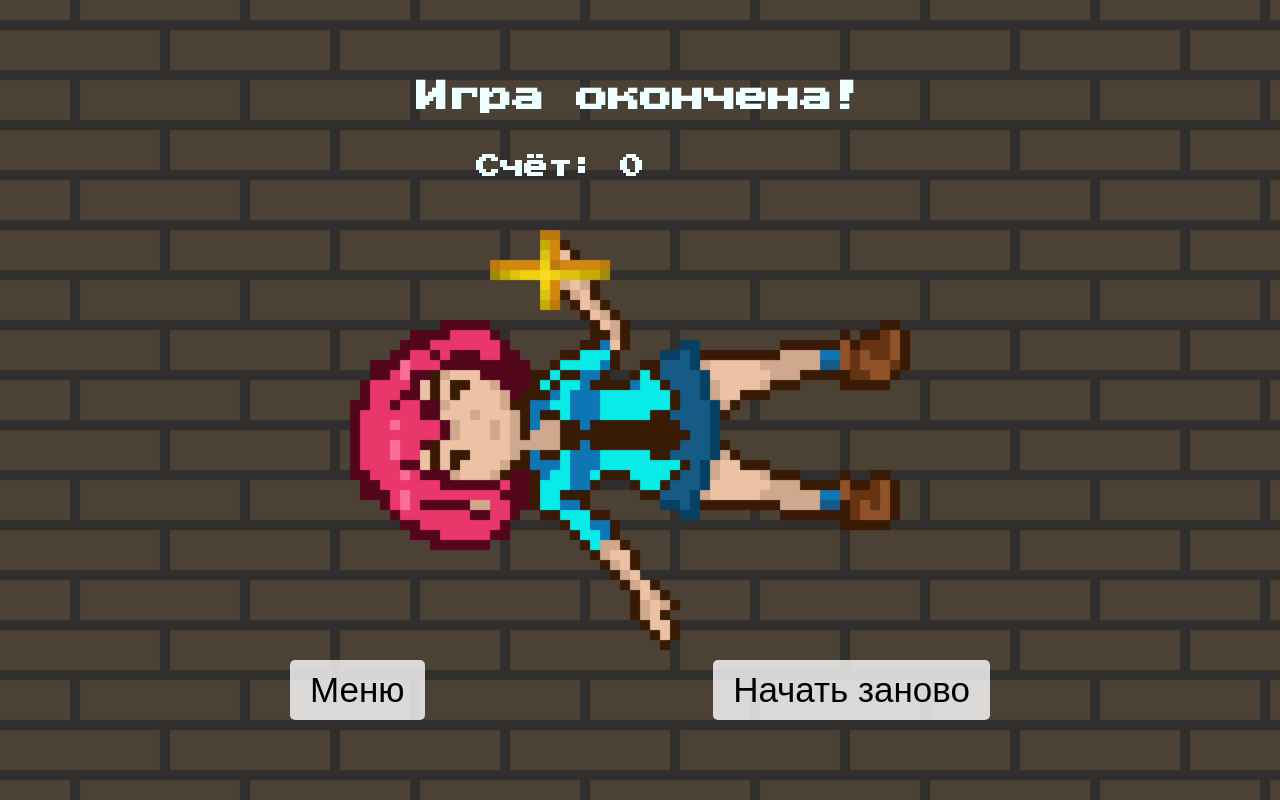
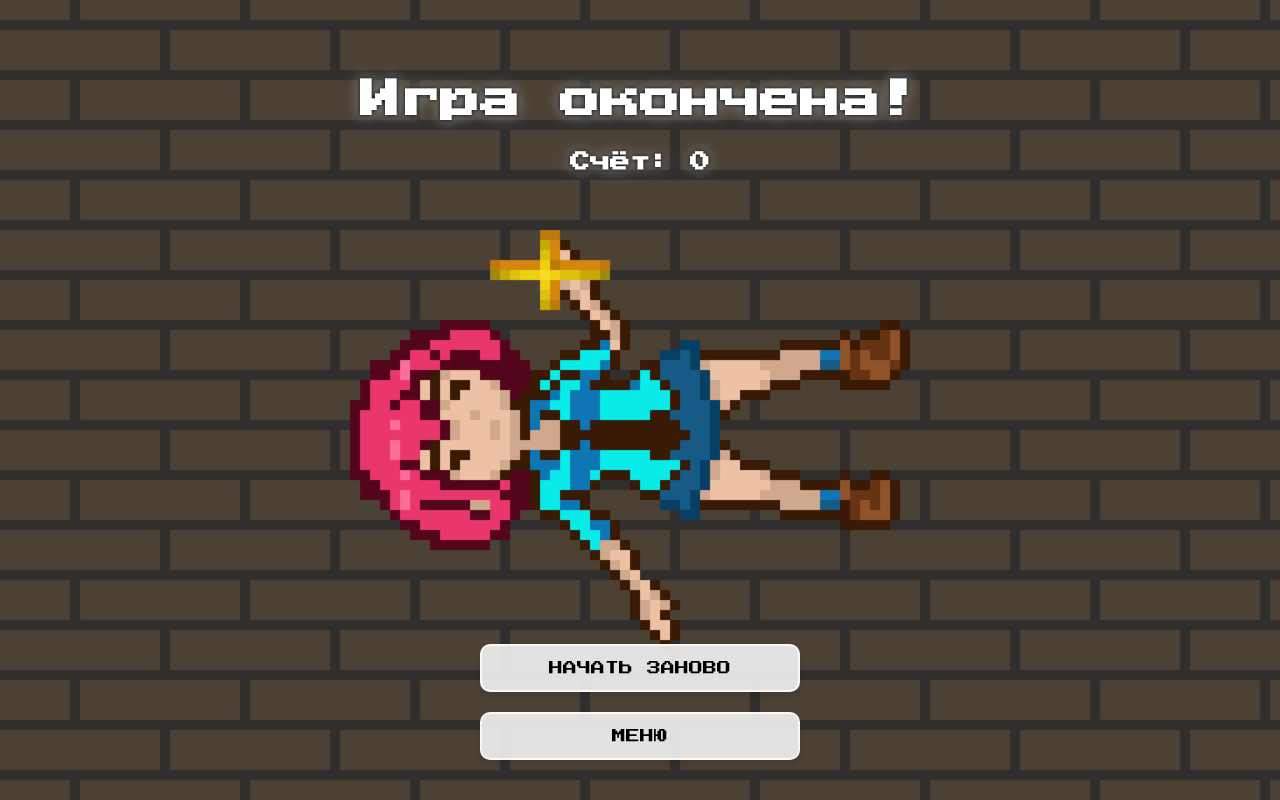
Before and after one commit to JopkaMuravya/Textorcist, a Vue app: page /gameover in a window 1280 px wide. Built offline with nearby package versions, Linux system fonts and the light colour scheme.

Commit message:
Fixed loss window

```diff
--- a/src/components/GameOver.vue
+++ b/src/components/GameOver.vue
@@ -2,10 +2,8 @@
   <div class="gameover-container">
     <h1>Игра окончена!</h1>
     <h2>Счёт: {{ localScore }}</h2>
-    <div id="begin">
+    <div id="gameover-buttons">
       <button @click="restartGame">Начать заново</button>
-    </div>
-    <div id="menu">
       <button @click="goToMenu">Меню</button>
     </div>
   </div>
@@ -55,11 +53,8 @@ export default {
         const recordData = await recordResponse.json();
         const currentRecord = recordData.record || 0;
 
-        console.log(`Текущий рекорд: ${currentRecord}, Локальный счёт: ${this.localScore}`);
-
         if (this.localScore > currentRecord) {
-          console.log("Обновляем рекорд...");
-          const updateResponse = await fetch(
+          await fetch(
             `http://127.0.0.1:8000/api/update-record/${encodeURIComponent(username)}/`,
             {
               method: "PUT",
@@ -70,14 +65,6 @@ export default {
               body: JSON.stringify({ record: this.localScore }),
             }
           );
-
-          if (!updateResponse.ok) {
-            throw new Error("Ошибка обновления рекорда.");
-          }
-
-          console.log("Рекорд успешно обновлен!");
-        } else {
-          console.log("Рекорд не превышен. Обновление не требуется.");
         }
       } catch (error) {
         console.error("Ошибка при работе с рекордом:", error);
@@ -91,75 +78,91 @@ export default {
       this.playClickSound();
       this.$router.push("/");
     },
+    handleKeyPress(event) {
+      if (event.key === "Enter") {
+        this.restartGame();
+      } else if (event.key === "Escape") {
+        this.goToMenu();
+      }
     },
-  async mounted() {
+  },
+  mounted() {
     const score = this.$route.query.score;
     if (score) {
       this.localScore = Number(score);
     }
 
-    await this.fetchAndUpdateRecord();
+    this.fetchAndUpdateRecord();
+
+    window.addEventListener("keydown", this.handleKeyPress);
+  },
+  beforeUnmount() {
+    window.removeEventListener("keydown", this.handleKeyPress);
   },
 };
 </script>
 
 <style scoped>
 @import url("https://fonts.googleapis.com/css2?family=Press+Start+2P&display=swap");
+
 .gameover-container {
   display: flex;
   flex-direction: column;
+  align-items: center;
   height: 100vh;
   width: 100vw;
-        margin: 0;
-        padding: 0;
   background-image: url("@/assets/gameover.png");
   background-size: cover;
   background-position: center;
   background-repeat: no-repeat;
-        overflow: hidden;
   font-family: "Press Start 2P", sans-serif;
-        position: relative;
-
 }
 
 h1 {
-        position: relative;
-        color: azure;
-        top: 60px;
+  color: white;
+  font-size: 40px;
+  text-shadow: 0 0 5px black, 0 0 10px gray, 0 0 15px gray;
+  margin-top: 80px;
 }
 
 h2 {
-        position: relative;
-        color: azure;
-        top: 60px;
-        left: -80px;
+  color: white;
+  font-size: 20px;
+  margin-top: 5px;
+  margin-bottom: 30px;
+  text-shadow: 0 0 5px black, 0 0 10px gray, 0 0 15px gray;
 }
 
-    #begin {
-        position: absolute;
-        bottom: 80px;
-        right: 290px;
-    }
-
-    #menu {
-        position: absolute;
-        left: 290px;
-        bottom: 80px;
+#gameover-buttons {
+  display: flex;
+  flex-direction: column;
+  gap: 20px;
+  width: 320px;
+  margin-top: auto;
+  margin-bottom: 40px;
 }
 
 button {
-        padding: 10px 20px;
-        font-size: 35px;
-        font-weight: 400;
-        border: none;
-        border-radius: 5px;
+  padding: 15px;
+  font-size: 14px;
+  font-family: "Press Start 2P", sans-serif;
+  border: 2px solid rgba(255, 255, 255, 0.8);
+  border-radius: 10px;
   cursor: pointer;
-        background-color: rgba(255, 255, 255, 0.8);
-        color: #000;
-        transition: 0.3s ease;
+  background-color: rgba(255, 255, 255, 0.85);
+  color: black;
+  text-transform: uppercase;
+  width: 100%;
+  box-shadow: 0px 4px 6px rgba(0, 0, 0, 0.1);
+  transition: background-color 0.3s ease, transform 0.2s ease;
 }
 
 button:hover {
   background-color: rgba(255, 255, 255, 1);
+  transform: scale(1.05);
+}
+
+button:active {
+  background-color: #ccc;
 }
 </style>
```
Lines whose indentation alone changed are shown as unchanged.
